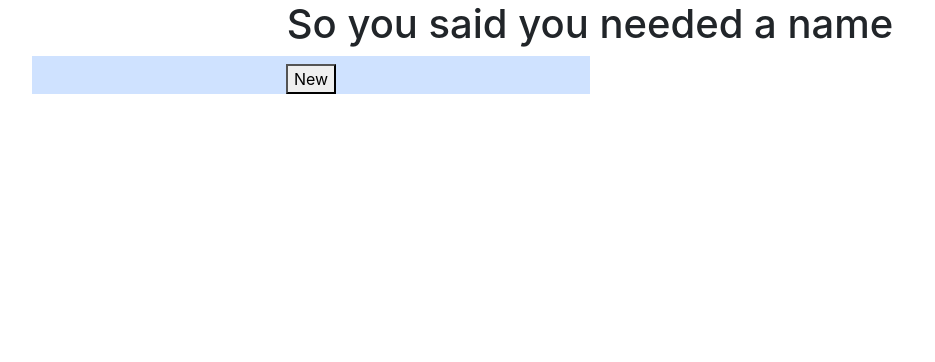
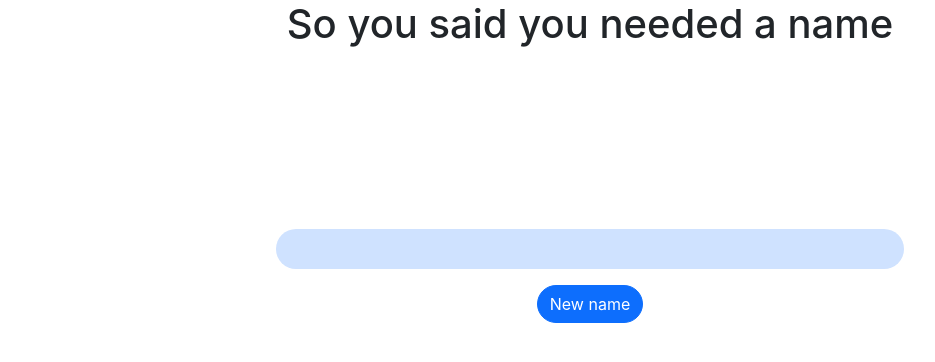
Before and after one commit to Radami/random_name, a React (Create React App) app in the folder restaurants-fe/: page / in a window 1280 px wide. Shown: the top 362 px of the page, without its empty margins (50-985 px from the left). Built offline with nearby package versions, Linux system fonts and the light colour scheme; no server answers; the HTML template or start-up script is replaced by a standard one.

Commit message:
Added styling and centered div

```diff
--- a/restaurants-fe/package.json
+++ b/restaurants-fe/package.json
@@ -2,6 +2,7 @@
   "name": "restaurants-fe",
   "version": "0.1.0",
   "private": true,
+  "proxy": "http://localhost:3000",
   "dependencies": {
     "@testing-library/jest-dom": "^5.17.0",
     "@testing-library/react": "^13.4.0",
--- a/restaurants-fe/src/App.js
+++ b/restaurants-fe/src/App.js
@@ -1,9 +1,15 @@
-import { Fragment } from 'react';
+import { Fragment, useEffect } from 'react';
 import './App.css';
 import Header from "./components/header";
 import Home from "./components/home";
 
 function App() {
+  useEffect( () => {
+
+  })
+
+
+
   return (
     <Fragment>
       <Header />
--- a/restaurants-fe/src/components/home.js
+++ b/restaurants-fe/src/components/home.js
@@ -10,7 +10,7 @@ class Button extends Component {
     }
 
     render() {
-        return <button onClick={this.props.onClick} className="new">{this.props.name}</button>
+        return <button onClick={this.props.onClick} className="new btn btn-primary rounded-pill">{this.props.name}</button>
     }
 }
 
@@ -30,16 +30,21 @@ class Home extends Component {
     render() {
 
         return (
-            <div class="container">
-                <div class="col-6 bg-primary-subtle justify-content-center">
-                    <div class="row">
-                        <h3>{this.state.name}</h3>
-                    </div>
-                    <div class="row justify-content-center align-items-center">
-                        <div class="text-center">
-                            <Button name="New" onClick={this.getNewName}/>
+            <div class="d-flex flex-column min-vh-100">
+                <div class="container-fluid d-flex flex-column flex-grow-1 justify-content-center">
+                    <div class="row flex-grow-1">
+                        <div class="col d-flex flex-column justify-content-end text-center mt-auto mb-auto">
+                            <div class="w-50 container-md py-3 rounded-pill bg-primary-subtle">
+                                <h3>{this.state.name}</h3>
+                            </div>
+                            <div class="justify-content-center align-items-center m-3">
+                                <div class="text-center">
+                                    <Button name="New name" onClick={this.getNewName}/>
+                                </div>
+                            </div>
                         </div>
                     </div>
+                    <div class="row flex-grow-1"></div>
                 </div>
             </div>
 
```
